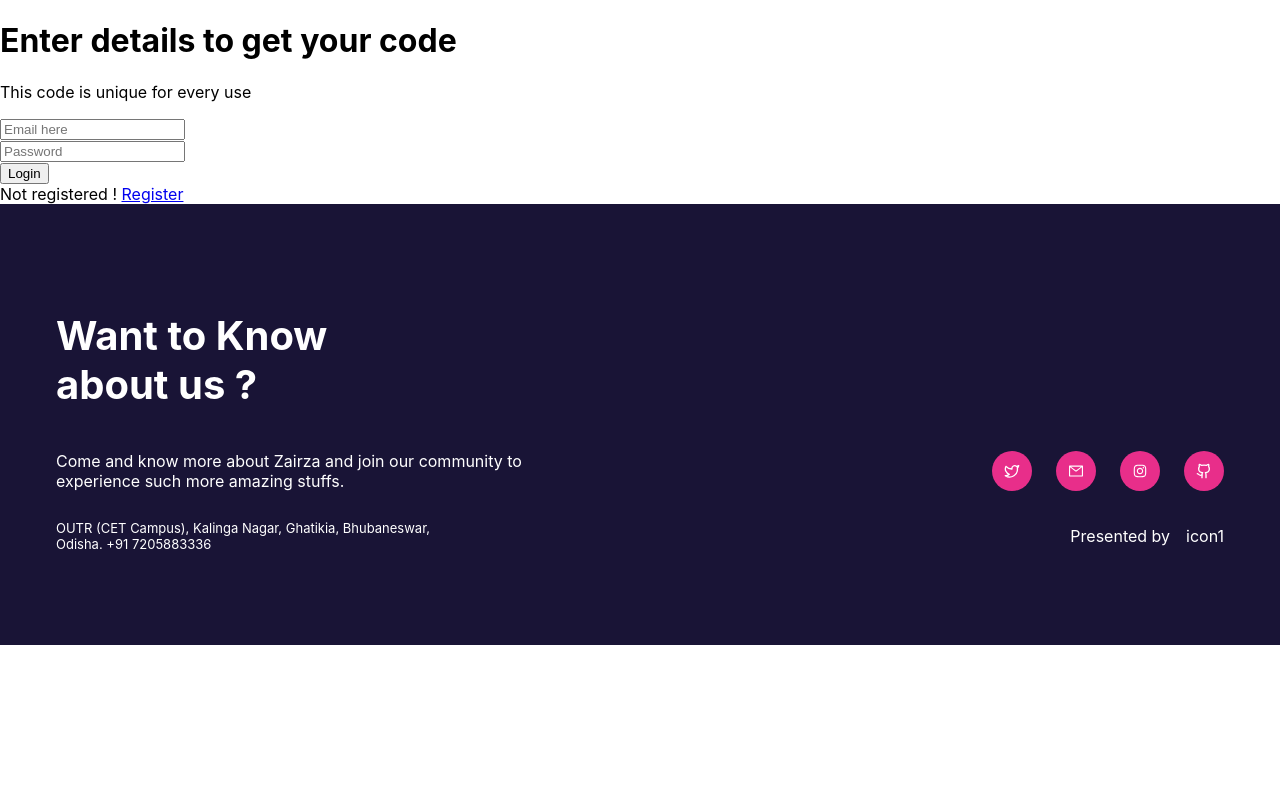
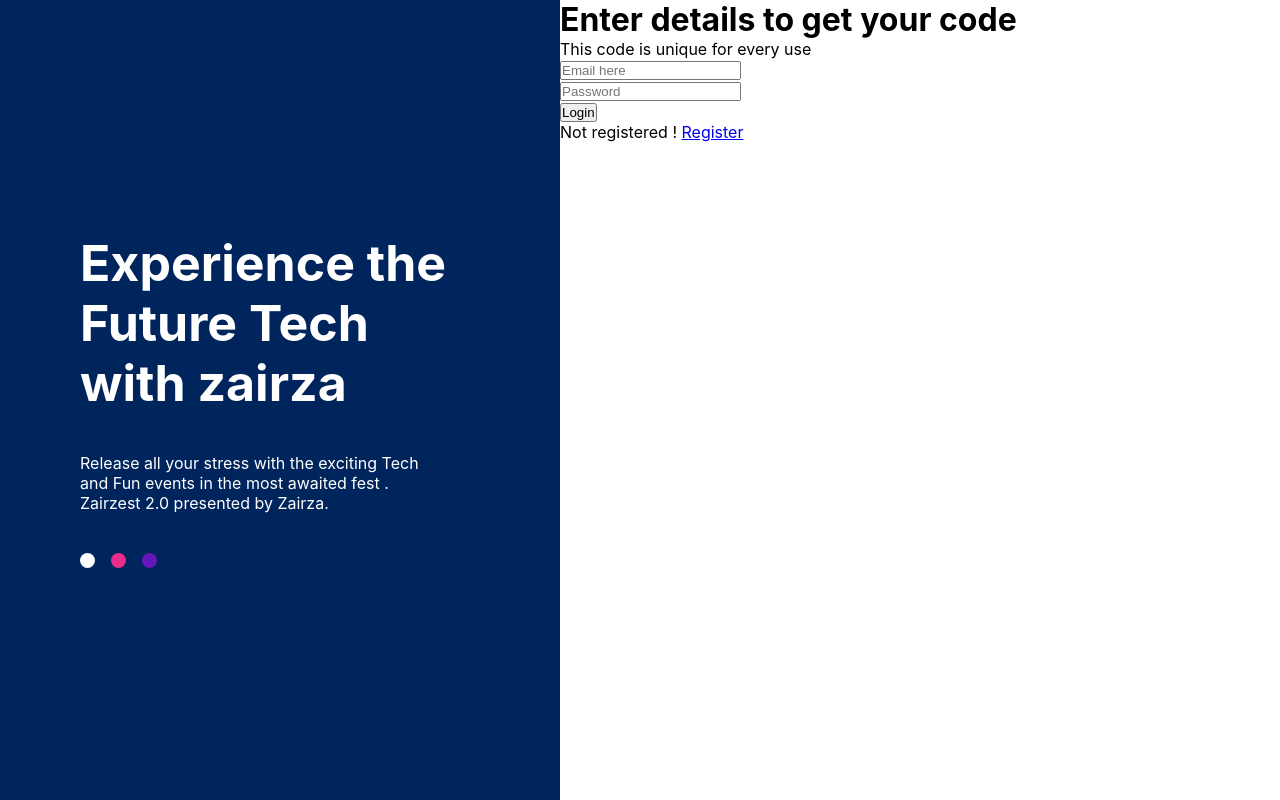
Before and after one commit to Darkdev112/zairzest_2023, a React (Create React App) app: page /login in a window 1280 px wide. Built offline with nearby package versions, Linux system fonts and the light colour scheme.

Commit message:
login-left added

```diff
--- a/src/App.js
+++ b/src/App.js
@@ -3,7 +3,6 @@
 import Login from './pages/auth/Login/Login';
 import {Routes,Route} from "react-router-dom";
 import Profile from './pages/profile/Profile';
-import Footer from './component/Footer/Footer';
 
 import "react-toastify/dist/ReactToastify.css";
 import Main from './pages/Main/Main';
@@ -17,7 +16,7 @@
         <Route path="/" element={<Main />}></Route>
         <Route path="/profile" element={<Profile />}></Route>
       </Routes>
-      <Footer/>
+
     </div>
   )
 }
--- /dev/null
+++ b/src/component/loginLeft/Loginleft.jsx
@@ -0,0 +1,28 @@
+import React from 'react'
+import "./Loginleft.scss";
+
+const Loginleft = () => {
+  return (
+   <div className="login-left-container">
+     <div className='loginleft'>
+        <div className="loginleft-text">
+            <h1>Experience the Future Tech with zairza</h1>
+        </div>
+        <br></br>
+        <br></br>
+        <div className="loginleft-para">
+            <p>Release all your stress with the exciting Tech and Fun events in the most awaited fest . Zairzest 2.0 presented by Zairza.</p>
+        </div>
+        <br></br>
+        <br></br>
+        <div className="login-left-colors">
+            <div className='login-left-color-1'></div>
+            <div className='login-left-color-2'></div>
+            <div className='login-left-color-3'></div>
+        </div>
+    </div>
+   </div>
+  )
+}
+
+export default Loginleft
--- /dev/null
+++ b/src/component/loginLeft/Loginleft.scss
@@ -0,0 +1,48 @@
+
+*{
+    margin: 0;
+    padding: 0;
+}
+
+.login-left-container{
+    background-color: #00255C;
+    color:white;
+    display: flex;
+    align-items: center;
+    justify-content: center;
+    height:100vh;
+    padding:0rem 5rem;
+}
+.loginleft-text{
+    width:400px;
+    font-size:25px;
+}
+
+.loginleft-para{
+    width:370px;
+}
+
+.login-left-colors{
+    display: flex;
+    align-items: center;
+    gap:1rem;
+}
+
+.login-left-color-1{
+    background-color:#FFFFFF;
+    width:15px;
+    height:15px;
+    border-radius: 50%;
+}
+.login-left-color-2{
+    background-color:#E82E8A;
+    width:15px;
+    height:15px;
+    border-radius: 50%;
+}
+.login-left-color-3{
+    background-color:#6517BB;
+    width:15px;
+    height:15px;
+    border-radius: 50%;
+}
--- a/src/pages/Main/Main.jsx
+++ b/src/pages/Main/Main.jsx
@@ -1,5 +1,6 @@
 import React from 'react'
 import {Link} from 'react-router-dom'
+import Footer from "../../component/Footer/Footer";
 
 const Main = () => {
   let authToken = sessionStorage.getItem("Auth Token");
@@ -9,6 +10,8 @@
       <h1>Welcome</h1>
 
       {authToken ? (<Link to="/profile">Profile</Link>): (<Link to="/login"><button>Login</button></Link>)}
+
+      <Footer />
     </div>
   )
 }
--- a/src/pages/auth/Login/Login.jsx
+++ b/src/pages/auth/Login/Login.jsx
@@ -3,10 +3,11 @@
 import axios from "axios";
 import { toast } from "react-toastify";
 import { ToastContainer } from "react-toastify";
-
+import "../authCSS/auth.scss";
+import Loginleft from "../../../component/loginLeft/Loginleft";
 
 const Login = () => {
-  const nav=useNavigate();
+  const nav = useNavigate();
   const [loginData, setloginData] = useState({
     email: "",
     password: "",
@@ -14,32 +15,23 @@
   const handleLoginSubmit = async (e) => {
     e.preventDefault();
     try {
-      const luser= "https://web-backend-3bsv.onrender.com/login/user"
-      const res = await axios.post(
-       luser,
-        loginData
-      );
+      const luser = "https://web-backend-3bsv.onrender.com/login/user";
+      const res = await axios.post(luser, loginData);
       const token = res.data.token;
-      sessionStorage.setItem(
-        "Auth Token",
-        token
-      );
+      sessionStorage.setItem("Auth Token", token);
       toast.success("User Login done SuccessFully");
 
-      setTimeout(()=>{
+      setTimeout(() => {
         nav("/");
-      },3000);
-
-
+      }, 3000);
     } catch (error) {
-      const err=error.response;
-      if(err.data.msg==="Mail Id is not Registered"){
+      const err = error.response;
+      if (err.data.msg === "Mail Id is not Registered") {
         toast.error("Mail Id is not Registered");
       }
-      if(err.data.message==="Wrong Password"){
+      if (err.data.message === "Wrong Password") {
         toast.error("Wrong Password");
-      }
-      else{
+      } else {
         toast.error(error.response);
       }
     }
@@ -49,7 +41,9 @@
     setloginData({ ...loginData, [e.target.name]: e.target.value });
   };
   return (
-    <div>
+   <div>
+     <div className="auth-container">
+      <Loginleft />
       <div className="auth-box">
         <h1>Enter details to get your code</h1>
         <p>This code is unique for every use</p>
@@ -81,8 +75,9 @@
           Not registered ! <Link to="/register">Register</Link>
         </div>
       </div>
-      <ToastContainer theme="colored" />
     </div>
+    <ToastContainer theme="colored" />
+   </div>
   );
 };
 
--- a/src/pages/auth/authCSS/auth.scss
+++ b/src/pages/auth/authCSS/auth.scss
@@ -5,3 +5,8 @@
     appearance: none;
     margin: 0;
 }
+
+
+.auth-container{
+    display: flex;
+}
```
